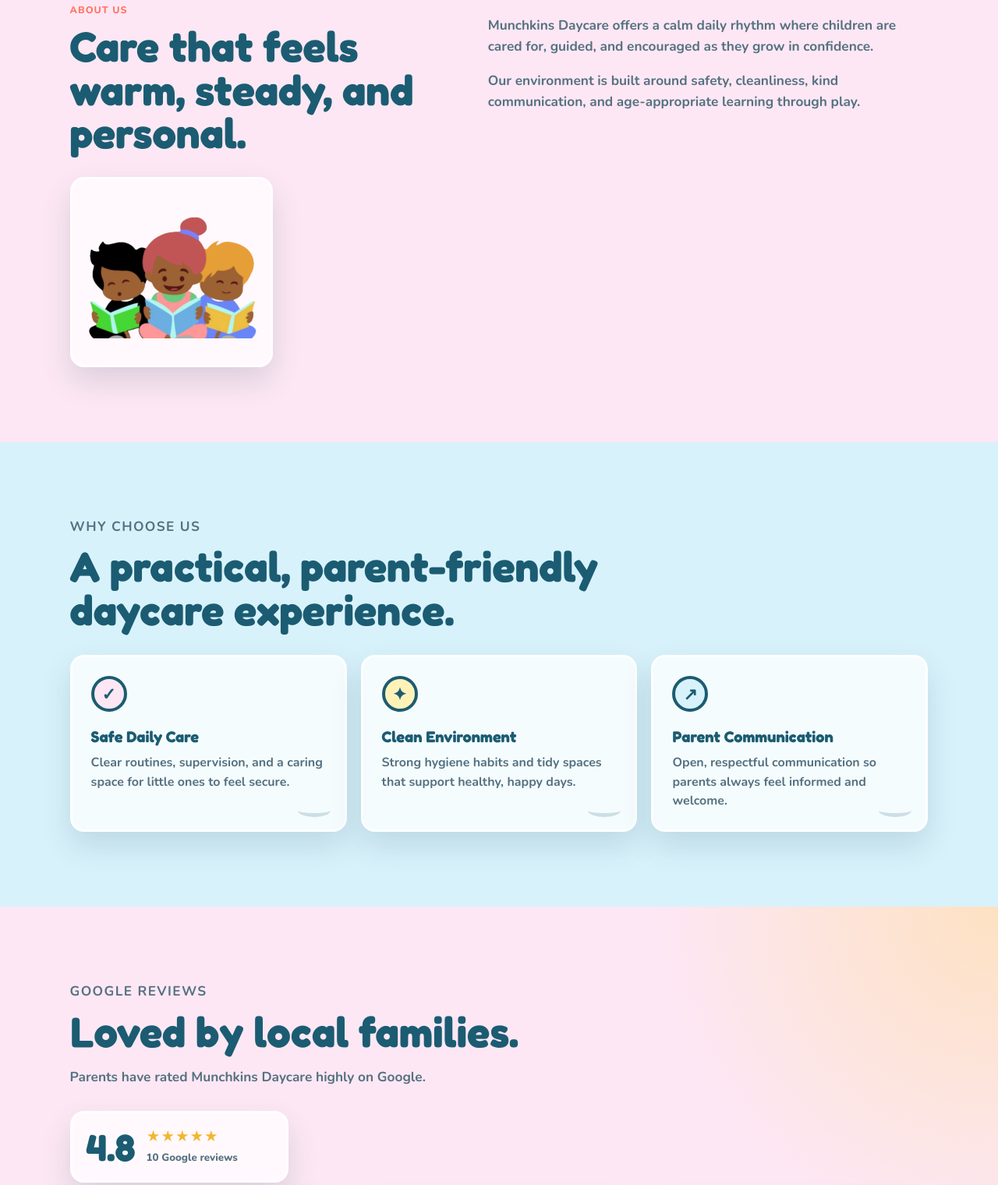
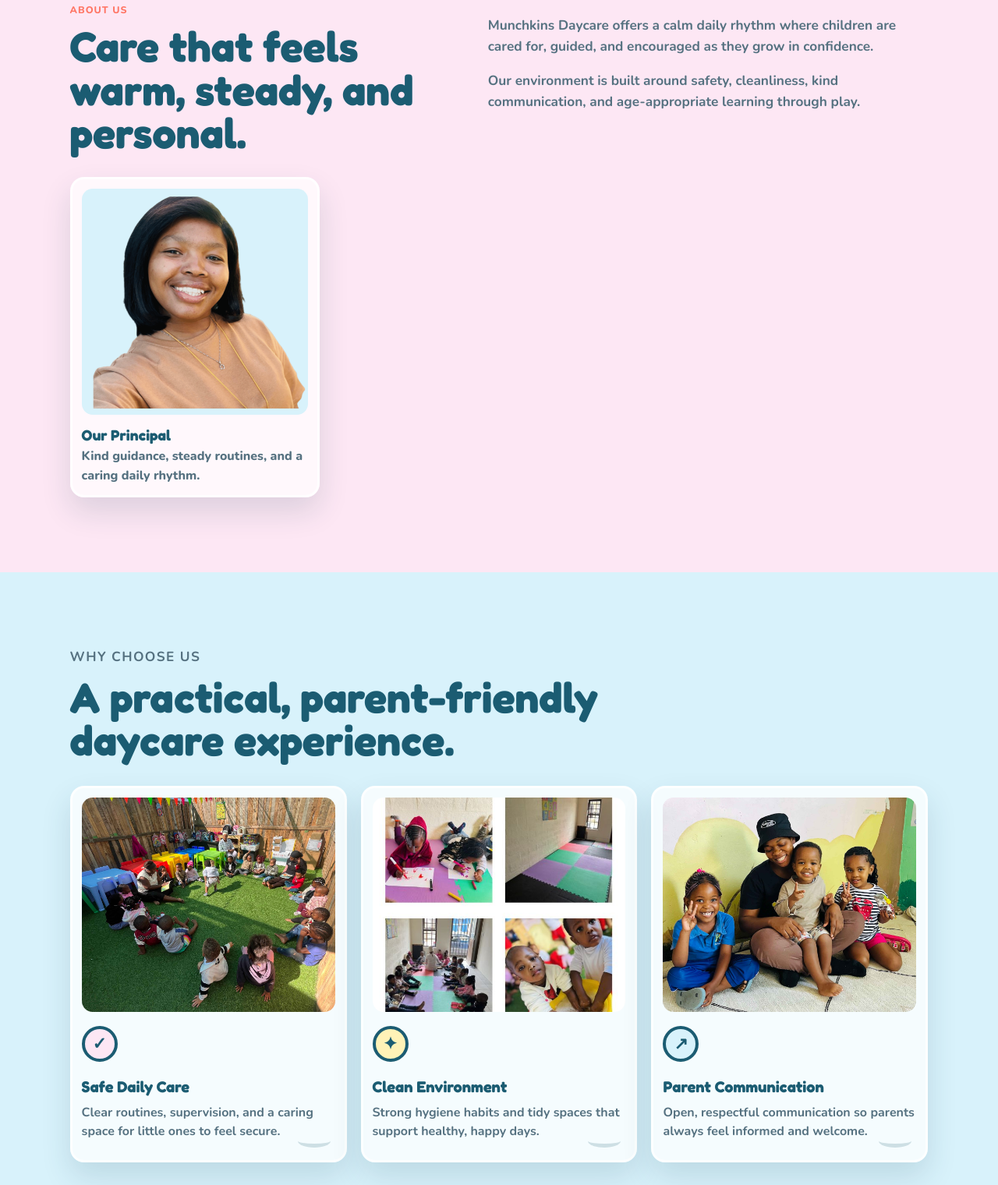
Before and after one commit to Thechampion96/munchkins-daycare-website, a website: page index.html in a window 1280 px wide. Shown: the part 964-2484 px from the top of the page at 78% size. Drawn offline with nearby package versions, Linux system fonts and the light colour scheme; no server answers.

Commit message:
Add real daycare photos

```diff
--- a/index.html
+++ b/index.html
@@ -51,8 +51,8 @@
         <span class="hero-doodle hero-doodle-two" aria-hidden="true"></span>
         <div class="hero-media">
           <img
-            src="assets/munchkins-daycare-brand.jpg"
-            alt="Munchkins Daycare children illustration"
+            src="assets/hero.jpg"
+            alt="Children sitting together during a Munchkins Daycare group activity"
           />
         </div>
         <div class="hero-content">
@@ -77,8 +77,12 @@
         <div>
           <p class="eyebrow">About Us</p>
           <h2>Care that feels warm, steady, and personal.</h2>
-          <div class="about-image" aria-hidden="true">
-            <img src="assets/munchkins-reading-logo.png" alt="" />
+          <div class="about-image">
+            <img src="assets/Principle.png" alt="Munchkins Daycare principal" />
+            <div>
+              <strong>Our Principal</strong>
+              <span>Kind guidance, steady routines, and a caring daily rhythm.</span>
+            </div>
           </div>
         </div>
         <div class="section-copy">
@@ -100,16 +104,19 @@
         </div>
         <div class="card-grid">
           <article class="info-card">
+            <img src="assets/play-area.jpg" alt="Children gathered in the outdoor play area" />
             <span class="icon" aria-hidden="true">✓</span>
             <h3>Safe Daily Care</h3>
             <p>Clear routines, supervision, and a caring space for little ones to feel secure.</p>
           </article>
           <article class="info-card">
+            <img src="assets/Clean-Environment.jpg" alt="Clean daycare learning spaces and activities" />
             <span class="icon" aria-hidden="true">✦</span>
             <h3>Clean Environment</h3>
             <p>Strong hygiene habits and tidy spaces that support healthy, happy days.</p>
           </article>
           <article class="info-card">
+            <img src="assets/Parent-Communication.jpg" alt="Munchkins Daycare teacher with smiling children" />
             <span class="icon" aria-hidden="true">↗</span>
             <h3>Parent Communication</h3>
             <p>Open, respectful communication so parents always feel informed and welcome.</p>
@@ -172,14 +179,17 @@
         </div>
         <div class="learning-list">
           <div>
+            <img src="assets/learning.jpg" alt="Children listening during a learning activity" />
             <h3>Social Skills</h3>
             <p>Sharing, listening, friendship, and gentle guidance in group settings.</p>
           </div>
           <div>
+            <img src="assets/Creative-play.jpg" alt="Children exploring toys and creative play activities" />
             <h3>Creative Play</h3>
             <p>Hands-on activities that support imagination, movement, and expression.</p>
           </div>
           <div>
+            <img src="assets/children-activities.jpg" alt="Children participating in a group routine" />
             <h3>School Readiness</h3>
             <p>Age-appropriate structure that helps children prepare for the next stage.</p>
           </div>
--- a/styles.css
+++ b/styles.css
@@ -211,7 +211,7 @@
   width: 100%;
   height: 100%;
   object-fit: cover;
-  object-position: center 30%;
+  object-position: center 42%;
   filter: saturate(1.04) contrast(1.02);
 }
 
@@ -392,9 +392,11 @@
 }
 
 .about-image {
-  width: min(260px, 72vw);
+  display: grid;
+  gap: 12px;
+  width: min(320px, 78vw);
   margin-top: 28px;
-  padding: 18px;
+  padding: 12px;
   background: rgba(255, 255, 255, 0.72);
   border: 3px solid rgba(255, 255, 255, 0.78);
   border-radius: 18px;
@@ -403,8 +405,27 @@
 
 .about-image img {
   width: 100%;
-  aspect-ratio: 1.08;
-  object-fit: contain;
+  aspect-ratio: 1;
+  object-fit: cover;
+  object-position: center top;
+  border-radius: 14px;
+  background: var(--blue-soft);
+}
+
+.about-image strong,
+.about-image span {
+  display: block;
+}
+
+.about-image strong {
+  color: var(--teal);
+  font-family: "Fredoka", "Nunito", sans-serif;
+  font-size: 1.2rem;
+}
+
+.about-image span {
+  color: var(--muted);
+  font-weight: 800;
 }
 
 .section-copy p,
@@ -434,7 +455,30 @@
 
 .info-card {
   position: relative;
-  padding: 24px;
+  display: grid;
+  align-content: start;
+  padding: 12px 12px 24px;
+}
+
+.info-card > img {
+  width: 100%;
+  aspect-ratio: 1.18;
+  margin-bottom: 18px;
+  border-radius: 14px;
+  object-fit: cover;
+  object-position: center;
+}
+
+.info-card:nth-child(1) > img {
+  object-position: center 58%;
+}
+
+.info-card:nth-child(2) > img {
+  object-position: center 42%;
+}
+
+.info-card:nth-child(3) > img {
+  object-position: center 48%;
 }
 
 .info-card::after {
@@ -482,6 +526,17 @@
 .learning-list div {
   padding: 0 0 20px;
   border-bottom: 2px dashed rgba(27, 92, 114, 0.18);
+}
+
+.learning-list img {
+  width: 100%;
+  aspect-ratio: 1.24;
+  margin-bottom: 16px;
+  border: 3px solid rgba(255, 255, 255, 0.74);
+  border-radius: 18px;
+  object-fit: cover;
+  object-position: center;
+  box-shadow: var(--shadow);
 }
 
 .reviews-section {
@@ -751,7 +806,7 @@
   }
 
   .hero-media img {
-    object-position: center center;
+    object-position: center 52%;
   }
 
   .hero-content {
```
Also changed, not shown: assets/Clean-Environment.jpg (added), assets/Creative-play.jpg (added), assets/Parent-Communication.jpg (added), assets/Principle.png (added), assets/children-activities.jpg (added), assets/classroom.jpg (added), assets/hero.jpg (added), assets/learning.jpg (added), assets/play-area.jpg (added), 1 other file.
